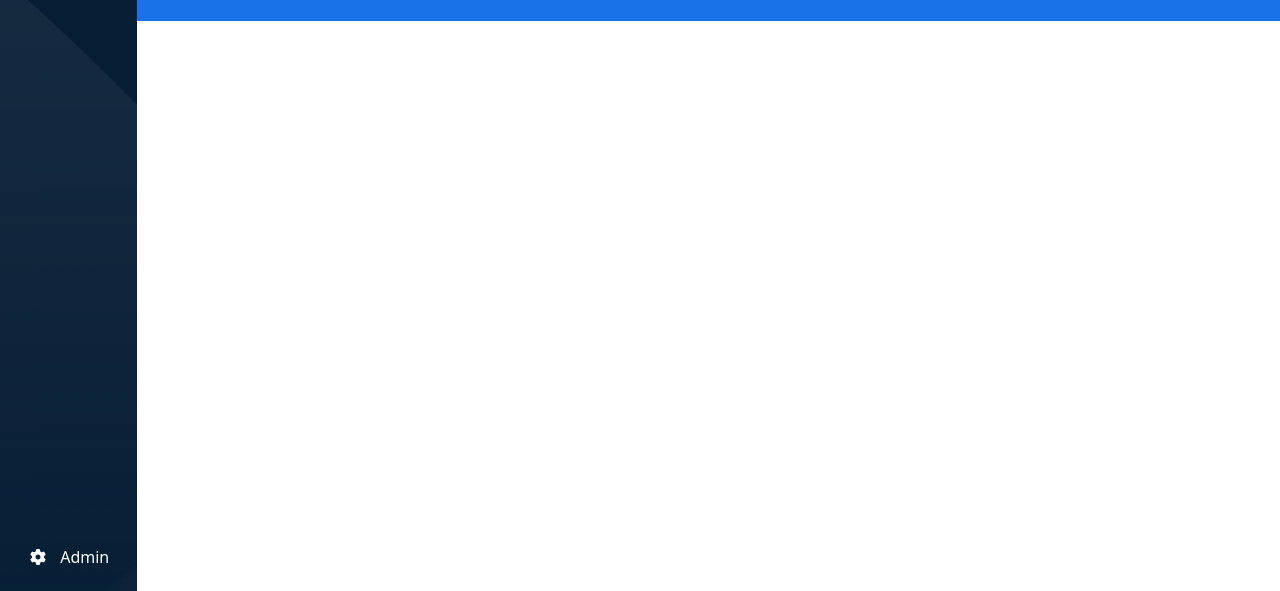
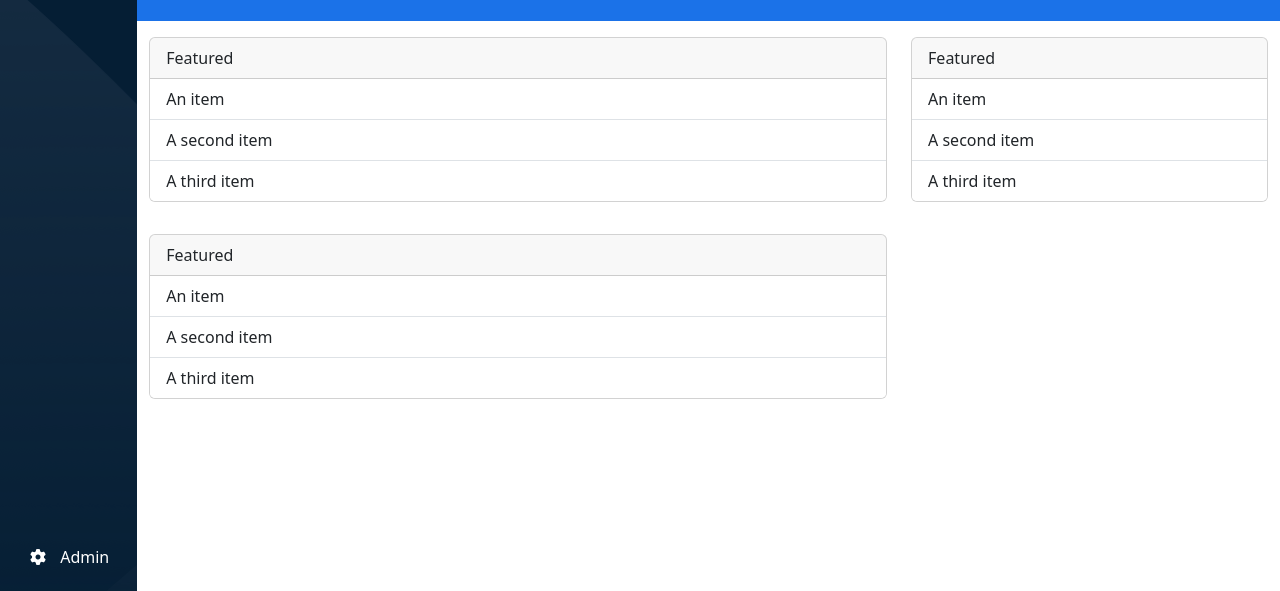
Before and after one commit to mcspe/html-css-bootstrap-dashboard, a plain HTML site: page index.html in a window 1280 px wide. Shown: the part 209-800 px from the top of the page. Drawn offline with nearby package versions, Linux system fonts and the light colour scheme.

Commit message:
[add] main wrapper structure

```diff
--- a/index.html
+++ b/index.html
@@ -391,6 +391,81 @@
 
       </div>
 
+      <div class="ms-wrapper-body container-fluid">
+
+        <div class="row">
+
+          <div class="col-12 col-xl-8">
+
+            <div class="row">
+
+              <div class="col-12 py-3">
+
+                <div class="card w-100" style="width: 18rem;">
+
+                  <div class="card-header">
+                    Featured
+                  </div>
+
+                  <ul class="list-group list-group-flush">
+
+                    <li class="list-group-item">An item</li>
+                    <li class="list-group-item">A second item</li>
+                    <li class="list-group-item">A third item</li>
+
+                  </ul>
+
+                </div>
+
+              </div>
+
+              <div class="col-12 py-3">
+
+                <div class="card w-100" style="width: 18rem;">
+
+                  <div class="card-header">
+                    Featured
+                  </div>
+
+                  <ul class="list-group list-group-flush">
+
+                    <li class="list-group-item">An item</li>
+                    <li class="list-group-item">A second item</li>
+                    <li class="list-group-item">A third item</li>
+
+                  </ul>
+
+                </div>
+
+              </div>
+
+            </div>
+
+          </div>
+
+          <div class="col-12 col-xl-4 py-3">
+
+            <div class="card w-100" style="width: 18rem;">
+
+              <div class="card-header">
+                Featured
+              </div>
+
+              <ul class="list-group list-group-flush">
+
+                <li class="list-group-item">An item</li>
+                <li class="list-group-item">A second item</li>
+                <li class="list-group-item">A third item</li>
+
+              </ul>
+
+            </div>
+
+          </div>
+        </div>
+
+      </div>
+
     </div>
 
   </main>
```
